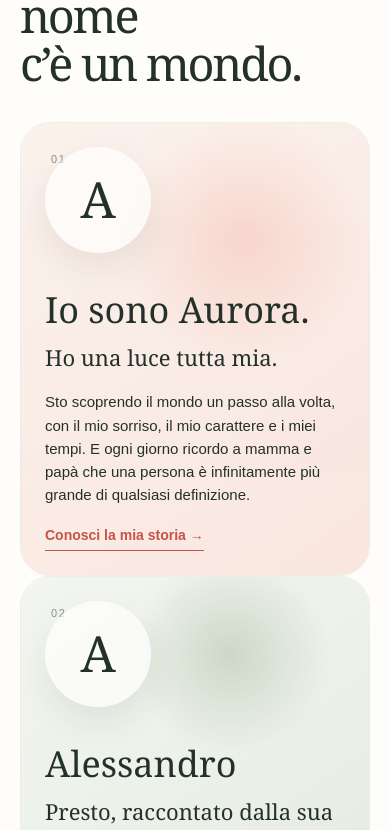
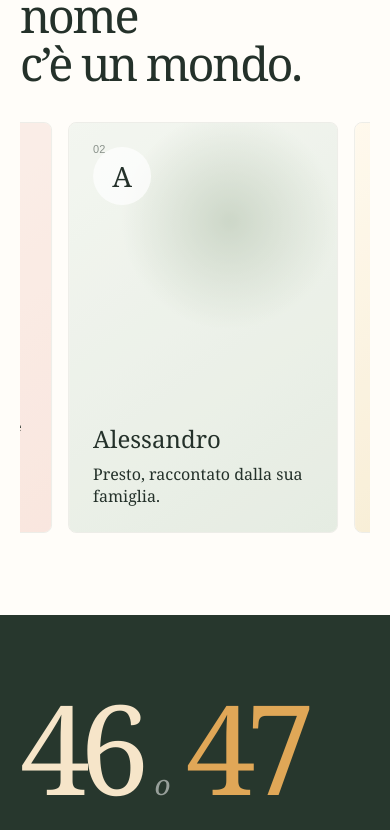
Before and after one commit to Lucare76/insieme-oltre, a Next.js app: page / in a window 390 px wide. Shown: the part 4352-5182 px from the top of the page. Built offline with nearby package versions, Linux system fonts and the light colour scheme; no server answers.

Commit message:
Aggiunge carosello di storie e galleria fotografica

```diff
--- a/app/globals.css
+++ b/app/globals.css
@@ -344,9 +344,12 @@ a { color: inherit; text-decoration: none; }
 .stories { background: var(--paper); }
 .stories-title-wrap { max-width: 1320px; margin: 0 auto 50px; }
 .stories-title-wrap h2 { margin-top: 12px; font-size: clamp(46px, 5vw, 78px); }
-.story-grid { max-width: 1320px; margin: 0 auto; display: grid; grid-template-columns: repeat(3, 1fr); gap: 18px; }
+.story-window { overflow-x: auto; scrollbar-width: thin; }
+.story-track { display: flex; width: max-content; animation: story-scroll linear infinite; }
+.story-window:hover .story-track, .story-window:focus-within .story-track, .story-window:active .story-track { animation-play-state: paused; }
+.story-row { display: flex; gap: 16px; padding-right: 16px; }
 .story-card {
-  position: relative; padding: 30px; min-height: 420px; border-radius: 30px; overflow: hidden;
+  position: relative; flex: 0 0 270px; padding: 24px; min-height: 310px; border-radius: 8px; overflow: hidden;
   display: flex; flex-direction: column; justify-content: flex-end;
   border: 1px solid rgba(36,49,42,.08);
 }
@@ -355,13 +358,19 @@ a { color: inherit; text-decoration: none; }
 .story-card.sage::before { background: radial-gradient(circle at 60% 24%, #bac8b5, transparent 31%), linear-gradient(145deg,#eff3ec,#dce5d9); }
 .story-card.gold::before { background: radial-gradient(circle at 64% 24%, #f0cf95, transparent 32%), linear-gradient(145deg,#fff7e8,#f2e2bd); }
 .story-card > * { position: relative; z-index: 1; }
-.story-number { position: absolute; top: 28px; left: 30px; font-size: 11px; letter-spacing: .15em; opacity: .5; }
-.story-avatar { width: 106px; height: 106px; display: grid; place-items: center; margin-bottom: auto; border-radius: 50%; background: rgba(255,255,255,.7); font-family: Georgia, serif; font-size: 50px; color: var(--ink); box-shadow: 0 14px 35px rgba(39,34,28,.08); }
-.story-card h3 { margin: 30px 0 6px; font-family: Georgia, serif; font-size: 36px; font-weight: 500; }
-.story-card p { margin: 0 0 18px; font-family: Georgia, serif; font-size: 22px; line-height: 1.35; }
+.story-number { position: absolute; top: 18px; left: 24px; font-size: 11px; opacity: .5; }
+.story-avatar { width: 58px; height: 58px; display: grid; place-items: center; margin-bottom: auto; border-radius: 50%; background: rgba(255,255,255,.7); font-family: Georgia, serif; font-size: 28px; color: var(--ink); }
+.story-card h3 { margin: 24px 0 6px; overflow-wrap: anywhere; font-family: Georgia, serif; font-size: clamp(24px, 2.2vw, 32px); font-weight: 500; }
+.story-card p { margin: 0; font-family: Georgia, serif; font-size: 16px; line-height: 1.4; }
 .story-card span { font-size: 12px; font-weight: 750; color: var(--coral-deep); }
+.story-featured { flex-basis: 440px; padding: 32px; }
+.story-featured .story-avatar { width: 94px; height: 94px; font-size: 46px; }
+.story-featured h3 { font-size: clamp(34px, 3.4vw, 48px); }
+.story-featured > p:not(.story-description) { font-size: 22px; margin-bottom: 16px; }
 .story-card .story-description { font-family: Arial, Helvetica, sans-serif; font-size: 15px; line-height: 1.55; }
-.story-link { width: fit-content; font-size: 14px; font-weight: 750; color: var(--coral-deep); border-bottom: 1px solid currentColor; padding-bottom: 4px; }
+.story-link { width: fit-content; margin-top: 20px; font-size: 14px; font-weight: 750; color: var(--coral-deep); border-bottom: 1px solid currentColor; padding-bottom: 4px; }
+@keyframes story-scroll { to { transform: translateX(-50%); } }
+@media (prefers-reduced-motion: reduce) { .story-track { animation: none; } .story-row[aria-hidden="true"] { display: none; } }
 
 .numbers { padding: 130px max(6vw, 48px); background: #27372d; color: white; }
 .numbers-inner { max-width: 1320px; margin: 0 auto; display: grid; grid-template-columns: .9fr 1.1fr; gap: 90px; align-items: center; }
@@ -416,8 +425,6 @@ footer > a { justify-self: end; font-weight: 750; }
   .pillar-grid { grid-template-columns: repeat(2, 1fr); }
   .aurora-visual { min-height: 580px; }
   .aurora-story { padding: 80px max(7vw, 38px) 100px; }
-  .story-grid { grid-template-columns: 1fr; }
-  .story-card { min-height: 330px; }
   .numbers-inner { gap: 65px; }
   .join-symbol { min-height: 440px; }
   footer { grid-template-columns: 1fr auto; }
```
